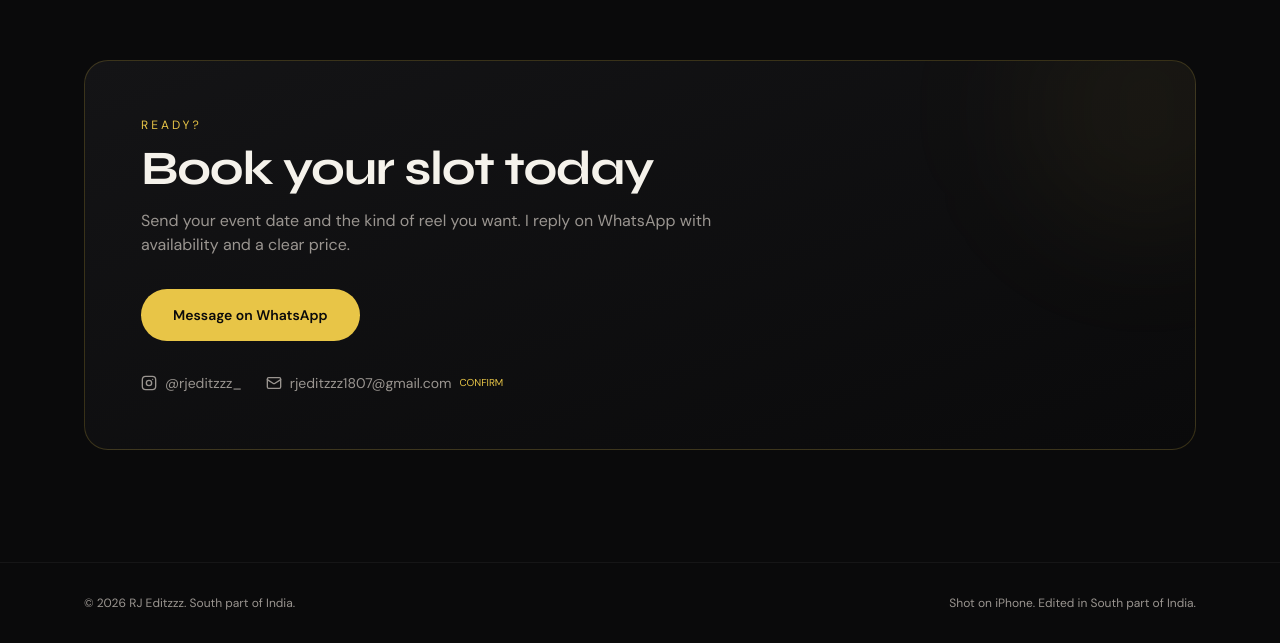
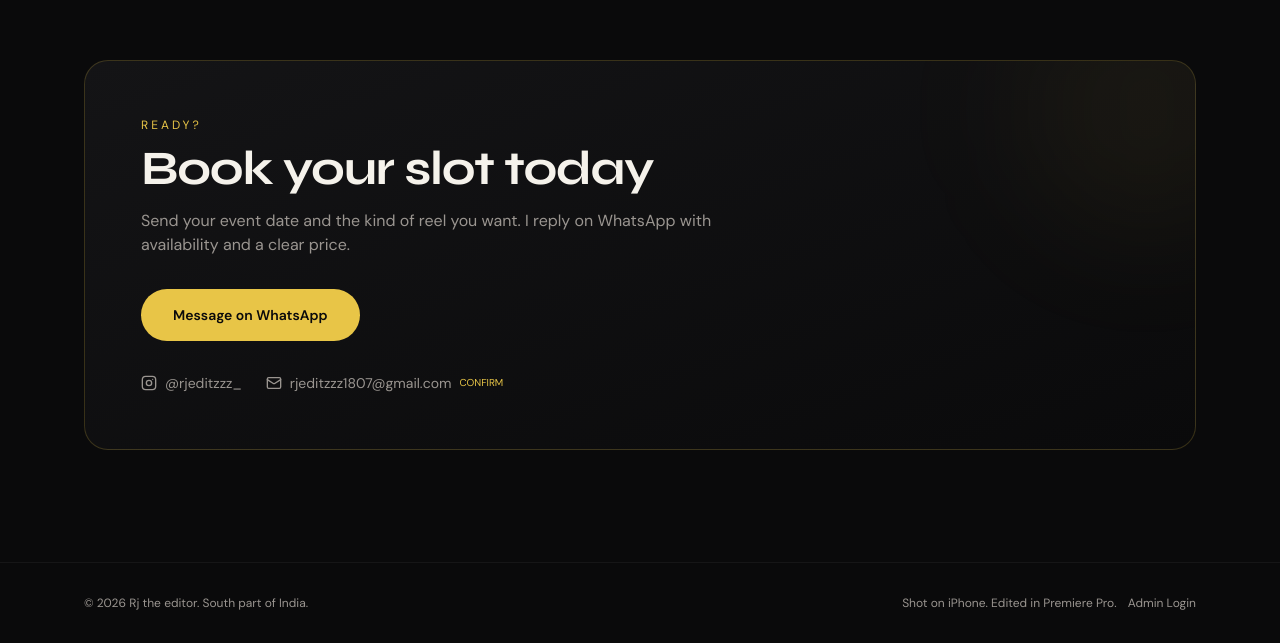
Before and after one commit to Mahithagatreddi/WEBSITE-FOR-EDITING-PAGE, a Next.js app: page / in a window 1280 px wide. Shown: the part 6035-6678 px from the top of the page. Built offline with nearby package versions, Linux system fonts and the light colour scheme; no server answers; the database is empty.

Commit message:
feat: add admin portal link to footer

```diff
--- a/src/components/Footer.tsx
+++ b/src/components/Footer.tsx
@@ -1,13 +1,19 @@
 import { siteConfig } from "@/config/site";
 
 export function Footer() {
+  const currentYear = new Date().getFullYear();
   return (
     <footer className="border-t border-white/5 py-8">
       <div className="mx-auto flex max-w-6xl flex-col items-center justify-between gap-4 px-5 text-center text-xs text-[#9a9590] md:flex-row md:text-left">
         <p>
-          © {new Date().getFullYear()} {siteConfig.name}. {siteConfig.region}.
+          &copy; {currentYear} {siteConfig.legalName || siteConfig.name}. {siteConfig.region}.
         </p>
-        <p>Shot on iPhone. Edited in South part of India.</p>
+        <p>
+          Shot on iPhone. Edited in Premiere Pro.{" "}
+          <a href="/admin" className="ml-2 hover:text-[#e8c547] transition-colors">
+            Admin Login
+          </a>
+        </p>
       </div>
     </footer>
   );
```
